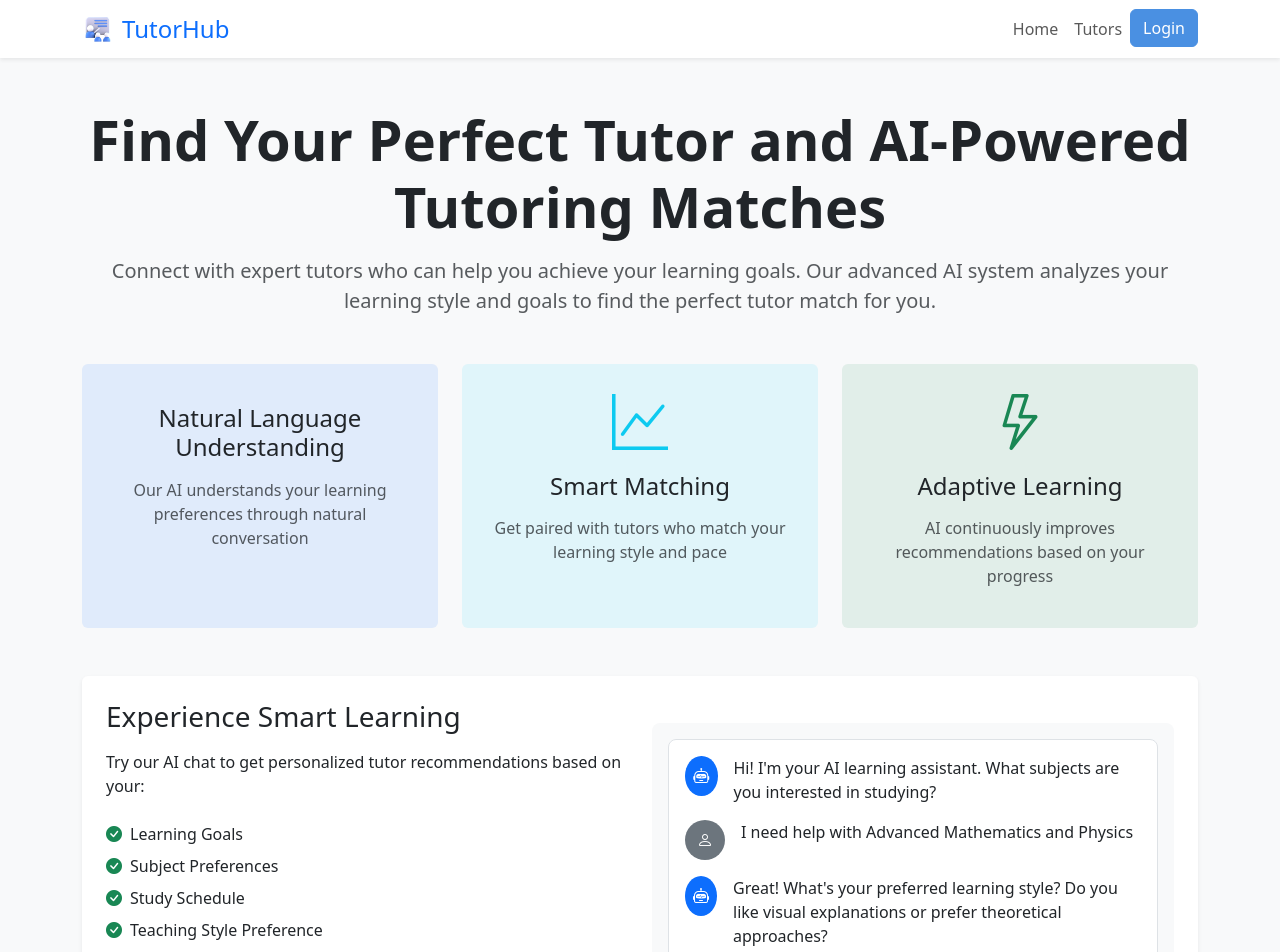
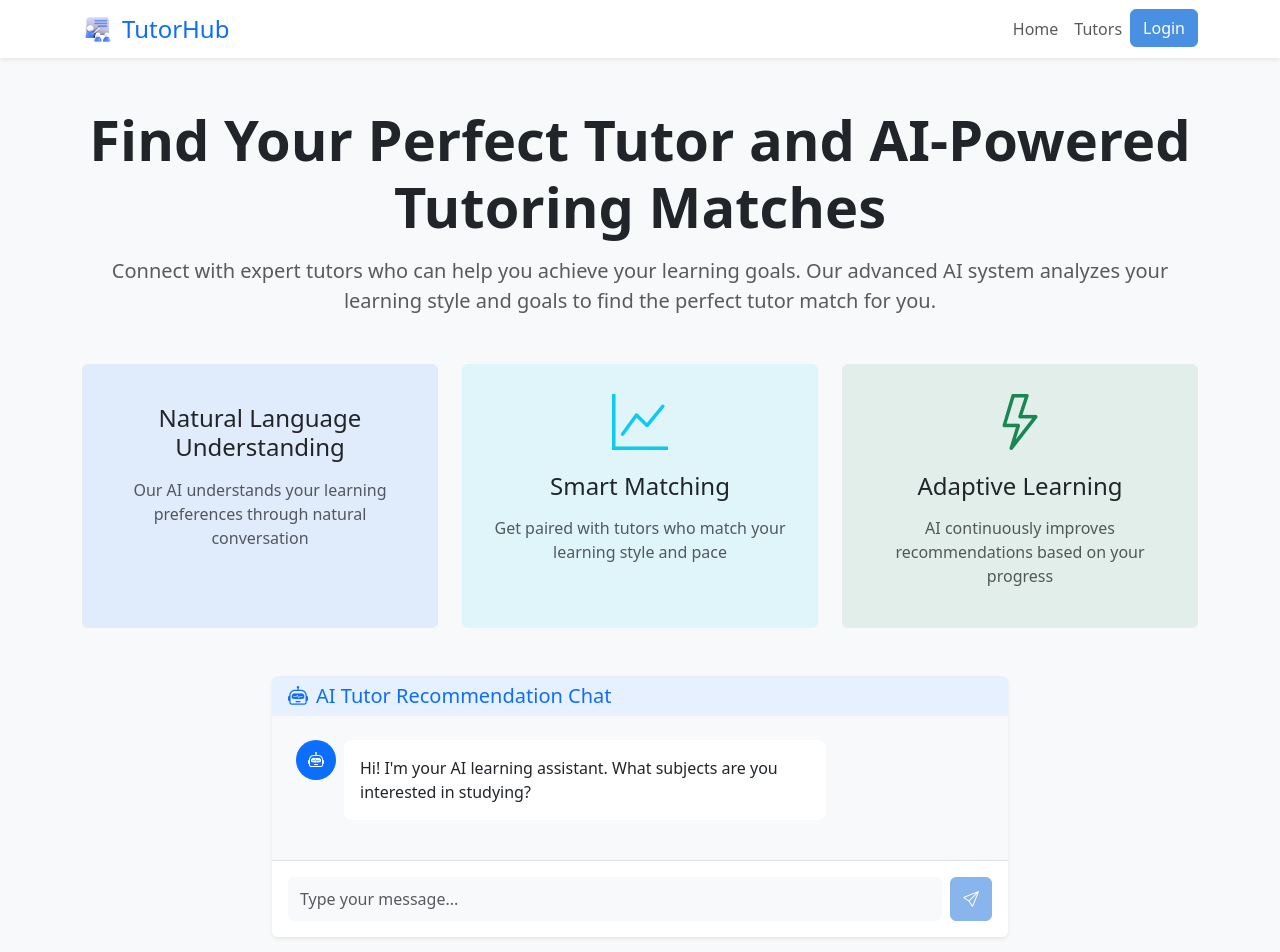
Before and after one commit to ellayulia15/IP-RMT61, a React (Vite) app in the folder client/: page / in a window 1280 px wide. Shown: the top 952 px of the page. Built offline with nearby package versions, Linux system fonts and the light colour scheme.

Commit message:
Add AI chat feature

```diff
--- a/client/src/pages/Home.jsx
+++ b/client/src/pages/Home.jsx
@@ -1,7 +1,29 @@
+import { useState } from 'react';
 import { Link } from 'react-router';
 import '../styles/home.css';
 
 export default function Home() {
+    const [chatMessages, setChatMessages] = useState([
+        { sender: 'ai', text: "Hi! I'm your AI learning assistant. What subjects are you interested in studying?" }
+    ]);
+    const [userInput, setUserInput] = useState('');
+    const [loading, setLoading] = useState(false);
+
+    const handleInputChange = (e) => setUserInput(e.target.value);
+
+    const handleSend = async (e) => {
+        e.preventDefault();
+        if (!userInput.trim()) return;
+        const newMessages = [...chatMessages, { sender: 'user', text: userInput }];
+        setChatMessages(newMessages);
+        setUserInput('');
+        setLoading(true);
+        // Simulate AI response (replace with real API call)
+        setTimeout(() => {
+            setChatMessages(msgs => [...msgs, { sender: 'ai', text: "Thanks for sharing! (AI recommendation will appear here.)" }]);
+            setLoading(false);
+        }, 1200);
+    };
 
     return (
         <div className="min-vh-100 bg-light">
@@ -79,52 +101,57 @@ export default function Home() {
                     </div>
                 </div>
 
-                {/* AI Chat Demo Section */}
-                <div className="card shadow-sm border-0 overflow-hidden">
-                    <div className="card-body p-4">
-                        <div className="row align-items-center">
-                            <div className="col-lg-6">
-                                <h2 className="h3 mb-3">Experience Smart Learning</h2>
-                                <p className="mb-4">Try our AI chat to get personalized tutor recommendations based on your:</p>
-                                <ul className="list-unstyled mb-4">
-                                    <li className="mb-2"><i className="bi bi-check-circle-fill text-success me-2"></i>Learning Goals</li>
-                                    <li className="mb-2"><i className="bi bi-check-circle-fill text-success me-2"></i>Subject Preferences</li>
-                                    <li className="mb-2"><i className="bi bi-check-circle-fill text-success me-2"></i>Study Schedule</li>
-                                    <li className="mb-2"><i className="bi bi-check-circle-fill text-success me-2"></i>Teaching Style Preference</li>
-                                </ul>
-                                <Link to="/login" className="btn btn-primary">
-                                    Get Started with AI Matching
-                                </Link>
+                {/* AI Chat Recommendation Section */}
+                <div className="row justify-content-center mb-5">
+                    <div className="col-lg-8">
+                        <div className="card shadow-sm border-0 overflow-hidden">
+                            <div className="card-header bg-primary bg-opacity-10 border-0">
+                                <h2 className="h5 mb-0 text-primary"><i className="bi bi-robot me-2"></i>AI Tutor Recommendation Chat</h2>
                             </div>
-                            <div className="col-lg-6">
-                                <div className="p-3 bg-light rounded-3 mt-4 mt-lg-0">
-                                    <div className="chat-demo border rounded-3 p-3 bg-white">
+                            <div className="card-body p-0">
+                                <div style={{ maxHeight: 350, overflowY: 'auto', background: '#f8f9fa' }} className="p-4 chat-ai-area">
+                                    {chatMessages.map((msg, idx) => (
+                                        <div key={idx} className={`d-flex mb-3 ${msg.sender === 'user' ? 'justify-content-end' : ''}`}>
+                                            {msg.sender === 'ai' && (
+                                                <div className="rounded-circle bg-primary p-2 d-flex align-items-center justify-content-center me-2" style={{ width: 40, height: 40 }}>
+                                                    <i className="bi bi-robot text-white"></i>
+                                                </div>
+                                            )}
+                                            <div className={`chat-bubble ${msg.sender === 'ai' ? 'bg-white text-dark' : 'bg-primary text-white'} p-3 rounded-3`} style={{ maxWidth: '70%' }}>
+                                                {msg.text}
+                                            </div>
+                                            {msg.sender === 'user' && (
+                                                <div className="rounded-circle bg-secondary p-2 d-flex align-items-center justify-content-center ms-2" style={{ width: 40, height: 40 }}>
+                                                    <i className="bi bi-person text-white"></i>
+                                                </div>
+                                            )}
+                                        </div>
+                                    ))}
+                                    {loading && (
                                         <div className="d-flex mb-3">
-                                            <div className="rounded-circle bg-primary p-2 d-flex align-items-center justify-content-center" style={{ width: '40px', height: '40px' }}>
+                                            <div className="rounded-circle bg-primary p-2 d-flex align-items-center justify-content-center me-2" style={{ width: 40, height: 40 }}>
                                                 <i className="bi bi-robot text-white"></i>
                                             </div>
-                                            <div className="ms-3">
-                                                <p className="mb-0">Hi! I'm your AI learning assistant. What subjects are you interested in studying?</p>
+                                            <div className="chat-bubble bg-white text-dark p-3 rounded-3" style={{ maxWidth: '70%' }}>
+                                                <span className="text-muted">AI is typing...</span>
                                             </div>
                                         </div>
-                                        <div className="d-flex mb-3">
-                                            <div className="rounded-circle bg-secondary p-2 d-flex align-items-center justify-content-center" style={{ width: '40px', height: '40px' }}>
-                                                <i className="bi bi-person text-white"></i>
-                                            </div>
-                                            <div className="ms-3">
-                                                <p className="mb-0">I need help with Advanced Mathematics and Physics</p>
-                                            </div>
-                                        </div>
-                                        <div className="d-flex">
-                                            <div className="rounded-circle bg-primary p-2 d-flex align-items-center justify-content-center" style={{ width: '40px', height: '40px' }}>
-                                                <i className="bi bi-robot text-white"></i>
-                                            </div>
-                                            <div className="ms-3">
-                                                <p className="mb-0">Great! What's your preferred learning style? Do you like visual explanations or prefer theoretical approaches?</p>
-                                            </div>
-                                        </div>
-                                    </div>
+                                    )}
                                 </div>
+                                <form className="border-top d-flex p-3 bg-white" onSubmit={handleSend}>
+                                    <input
+                                        type="text"
+                                        className="form-control border-0 bg-light me-2"
+                                        placeholder="Type your message..."
+                                        value={userInput}
+                                        onChange={handleInputChange}
+                                        disabled={loading}
+                                        style={{ minHeight: 44 }}
+                                    />
+                                    <button className="btn btn-primary" type="submit" disabled={loading || !userInput.trim()}>
+                                        <i className="bi bi-send"></i>
+                                    </button>
+                                </form>
                             </div>
                         </div>
                     </div>
```
Also changed, not shown: 1 other file (tests, documents, lock files or other folders).
